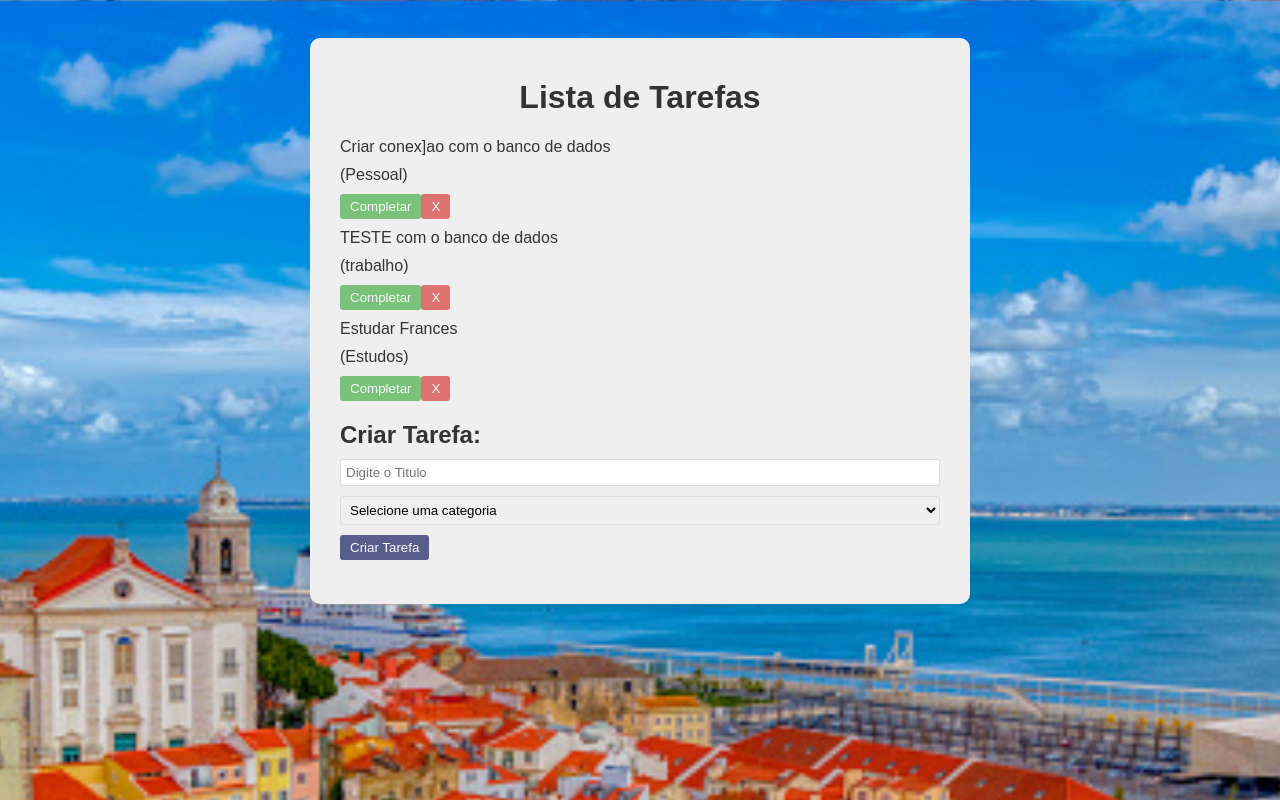
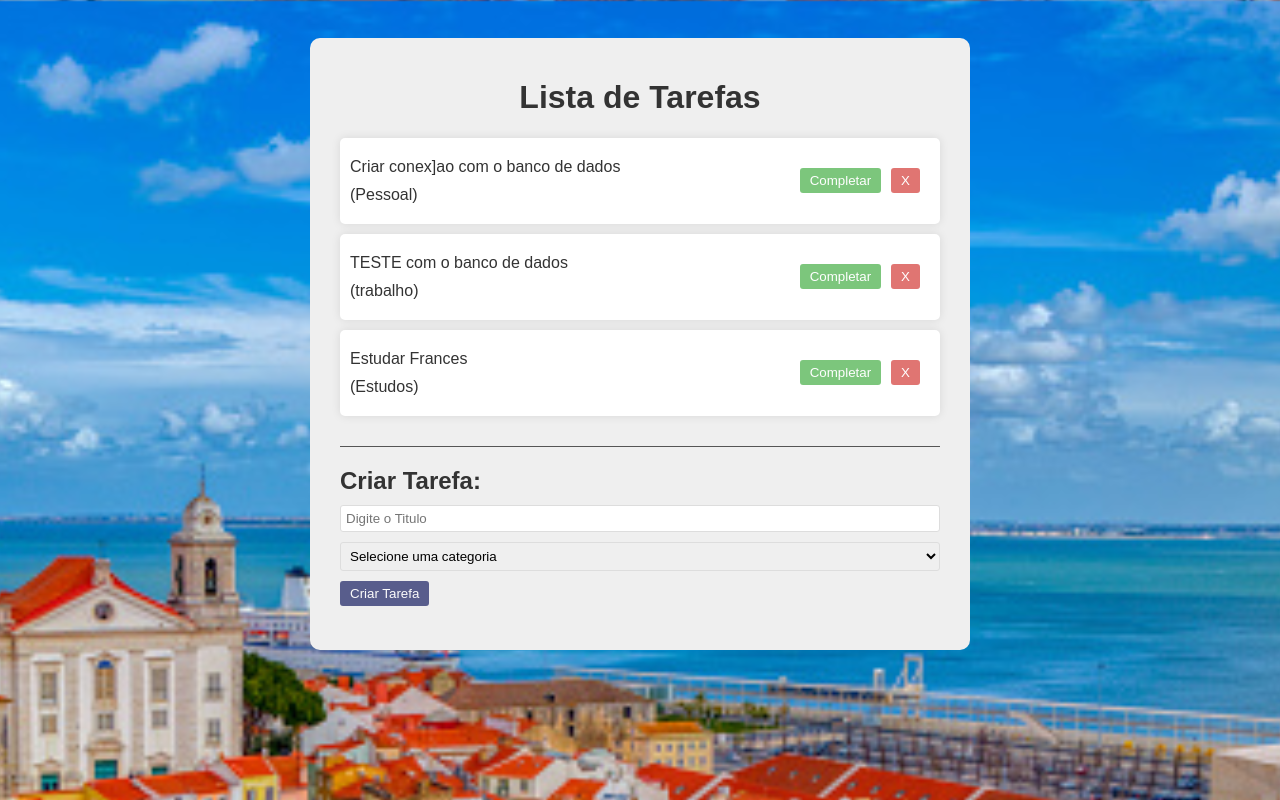
Before and after one commit to alvaroart/art-todo, a React (Vite) app: page / in a window 1280 px wide. Shown: the top 800 px of the page. Built offline with nearby package versions, Linux system fonts and the light colour scheme.

Commit message:
CSS modified

```diff
--- a/src/App.css
+++ b/src/App.css
@@ -36,6 +36,7 @@
   background-color: #333974;
   color: #fff;
   padding: 5px 10px;
+  margin-right: 10px;
   border: none;
   border-radius: 3px;
   cursor: pointer;
@@ -45,6 +46,23 @@
 
 button:hover {
   opacity: 1;
+}
+
+.todo-list {
+  margin-bottom: 20px;
+  padding-bottom: 20px;
+  border-bottom: 1px solid #555;
+}
+
+.todo {
+  background-color: #fff;
+  box-shadow: 0 0 10px rgba(0, 0, 0, 0.1);
+  padding: 10px;
+  margin-bottom: 10px;
+  border-radius: 5px;
+  display: flex;
+  justify-content: space-between;
+  align-items: center;
 }
 
 .complete{
```
